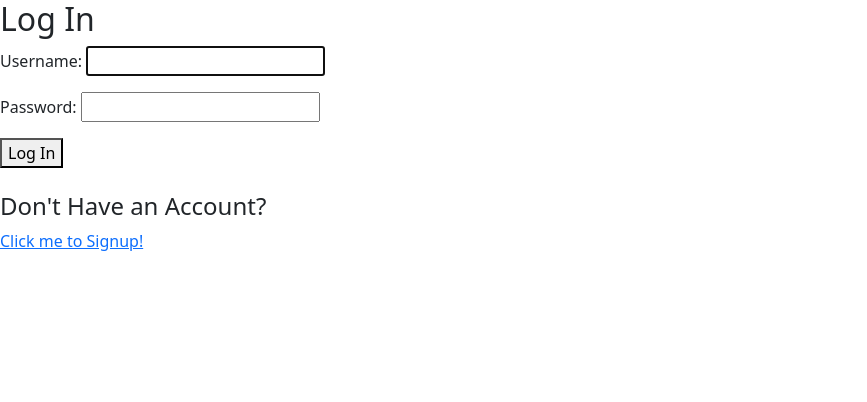
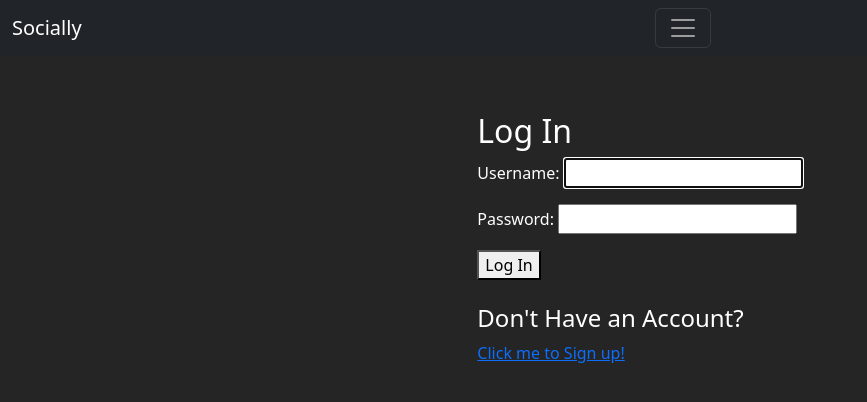
Before and after one commit to mileidy1/Socially, a Django app: page /user_signup/login/ in a window 1280 px wide. Shown: the top 402 px of the page, without its empty margins (0-867 px from the left). Run offline with Django 4.2, Linux system fonts and the light colour scheme.

Commit message:
styling updated

```diff
--- a/config/config/settings.py
+++ b/config/config/settings.py
@@ -118,6 +118,8 @@ USE_TZ = True
 # https://docs.djangoproject.com/en/4.1/howto/static-files/
 
 STATIC_URL = 'static/'
+STATICFILES_DIRS = [str(BASE_DIR.joinpath('static'))]
+
 
 # Default primary key field type
 # https://docs.djangoproject.com/en/4.1/ref/settings/#default-auto-field
--- a/config/socially/static/css/style.css
+++ /dev/null
@@ -1,3 +0,0 @@
-body{
-    background-image: url("background_cap.jpg");
-}
--- a/config/socially/urls.py
+++ b/config/socially/urls.py
@@ -6,6 +6,7 @@ urlpatterns = [
     path('index/', views.index, name='index'),
     path('<str:this_user>', views.user_socials, name='user_socials'),
     path('delete/<int:id>', views.delete, name = 'delete'),
+    path('like/<int:pk>', views.likes, name='likes'),
     path('settings', views.settings, name='settings'),
     path('like-post', views.like_post, name='like-post'),
     path('profile/<str:pk>', views.profile, name='profile'),
--- /dev/null
+++ b/config/static/css/style.css
@@ -0,0 +1,34 @@
+body{
+    background-color: rgb(37, 37, 37);
+}
+/* index css */
+#container{
+    display: flex;
+    justify-content: center;
+    flex-direction: column;
+    align-items: center;
+    height: 100%;
+    background-color: rgb(37, 37, 37);
+}
+#welcome{
+    color:white;
+}
+/* index css end */
+/* login/base css */
+#base{
+    display: flex;
+    justify-content: center;
+    flex-direction: column;
+    align-items: center;
+    height: 100%;
+    background-color: rgb(37, 37, 37);
+    padding-top: 5%;
+}
+#letters{
+    color:white;
+}
+/* end login/base css */
+
+#signup{
+    color:white;
+}
--- a/config/user_signup/templates/base.html
+++ b/config/user_signup/templates/base.html
@@ -4,11 +4,36 @@
 <head>
     <meta charset="utf-8"><link rel="stylesheet" href="https://cdn.jsdelivr.net/npm/bootstrap@5.2.0/dist/css/bootstrap.min.css" integrity="sha384-gH2yIJqKdNHPEq0n4Mqa/HGKIhSkIHeL5AyhkYV8i59U5AR6csBvApHHNl/vI1Bx" crossorigin="anonymous">
     <script src="https://cdn.jsdelivr.net/npm/bootstrap@5.2.0/dist/js/bootstrap.min.js" integrity="sha384-ODmDIVzN+pFdexxHEHFBQH3/9/vQ9uori45z4JjnFsRydbmQbmL5t1tQ0culUzyK" crossorigin="anonymous"></script>
-
+    <link rel="stylesheet" type="text/css" href="{% static 'css/style.css' %}">
     <title>{% block title %}Django Auth Tutorial{% endblock %}</title>
 </head>
 <body id="base">
-    <main>
+    <nav class="navbar navbar-dark bg-dark fixed-top">
+        <div class="container-fluid">
+        <a class="navbar-brand" href="#">Socially</a>
+        <button class="navbar-toggler" type="button" data-bs-toggle="offcanvas" data-bs-target="#offcanvasDarkNavbar" aria-controls="offcanvasDarkNavbar">
+            <span class="navbar-toggler-icon"></span>
+        </button>
+        <div class="offcanvas offcanvas-end text-bg-dark" tabindex="-1" id="offcanvasDarkNavbar" aria-labelledby="offcanvasDarkNavbarLabel">
+            <div class="offcanvas-header">
+            <h5 class="offcanvas-title" id="offcanvasDarkNavbarLabel">Tool Kit</h5>
+            <button type="button" class="btn-close btn-close-white" data-bs-dismiss="offcanvas" aria-label="Close"></button>
+            </div>
+            <div class="offcanvas-body">
+            <ul class="navbar-nav justify-content-end flex-grow-1 pe-3">
+                <li class="nav-item">
+                <a class="nav-link active" aria-current="page" href="http://localhost:8000/user_signup/signup">Sign up</a>
+                </li>
+                <li class="nav-item">
+                    <a class="nav-link active" aria-current="page" href="http://localhost:8000/user_signup/login">Login</a>
+                    </li>
+            </ul>
+            </div>
+        </div>
+        <div>
+    </nav>
+<br><br>
+    <main id="signup">
         {% block content %}
         {% endblock %}
     </main>
--- a/config/user_signup/templates/registration/login.html
+++ b/config/user_signup/templates/registration/login.html
@@ -1,17 +1,24 @@
+{% extends 'base.html' %}
+{% load static %}
+
 <!DOCTYPE html>
 <html lang="en">
 <head>
     <meta charset="UTF-8">
     <meta http-equiv="X-UA-Compatible" content="IE=edge">
     <meta name="viewport" content="width=device-width, initial-scale=1.0">
-    <title>Document</title>
+    <link rel="stylesheet" href="https://cdn.jsdelivr.net/npm/bootstrap@5.2.0/dist/css/bootstrap.min.css" integrity="sha384-gH2yIJqKdNHPEq0n4Mqa/HGKIhSkIHeL5AyhkYV8i59U5AR6csBvApHHNl/vI1Bx" crossorigin="anonymous">
+    <script src="https://cdn.jsdelivr.net/npm/bootstrap@5.2.0/dist/js/bootstrap.min.js" integrity="sha384-ODmDIVzN+pFdexxHEHFBQH3/9/vQ9uori45z4JjnFsRydbmQbmL5t1tQ0culUzyK" crossorigin="anonymous"></script>
+    <link rel="stylesheet" type="text/css" href="{% static 'css/style.css' %}">
+    <title>Login</title>
+
 </head>
-<body>
-    {% extends 'base.html' %}
+<body id="login">
 
 {% block title %}Login{% endblock %}
 
 {% block content %}
+<div id="letters">
     <h2>Log In</h2>
     <form method="post">
     {% csrf_token %}
@@ -20,7 +27,8 @@
     </form>
     <br>
     <h4>Don't Have an Account?</h4>
-    <a href="http://localhost:8000/user_signup/signup">Click me to Signup!</a>
-{% endblock %}
+    <a href="http://localhost:8000/user_signup/signup">Click me to Sign up!</a>
+</div>
+    {% endblock %}
 </body>
 </html>
```
Also changed, not shown: config/socially/models.py (+7 -1 lines), config/socially/templates/socially/index.html (+21 -11 lines), config/socially/views.py (+14 -2 lines), config/user_signup/templates/home.html (+0 -25 lines), config/config/static/css/static.css (deleted), config/config/static/javascript/app.js (deleted), config/db.sqlite3, config/socially/migrations/0005_remove_socially_number_of_likes_action_saved_and_more.py (added), config/static/images/background_cap.jpg (renamed from config/socially/static/images/background_cap.jpg), config/static/images/image_test.jpg (renamed from config/socially/static/images/image_test.jpg), config/static/javascript/app.js (renamed from config/socially/static/javascript/app.js).
